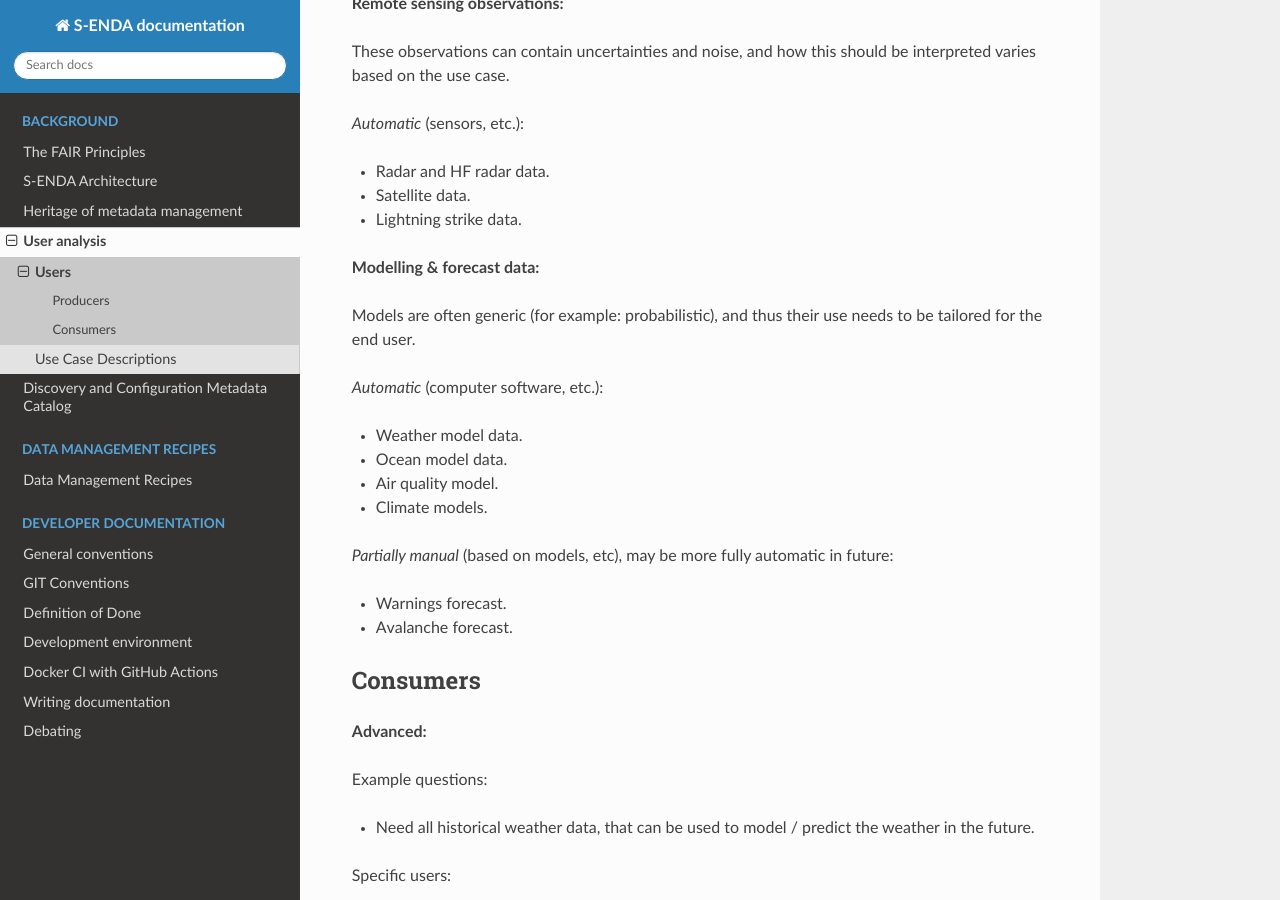
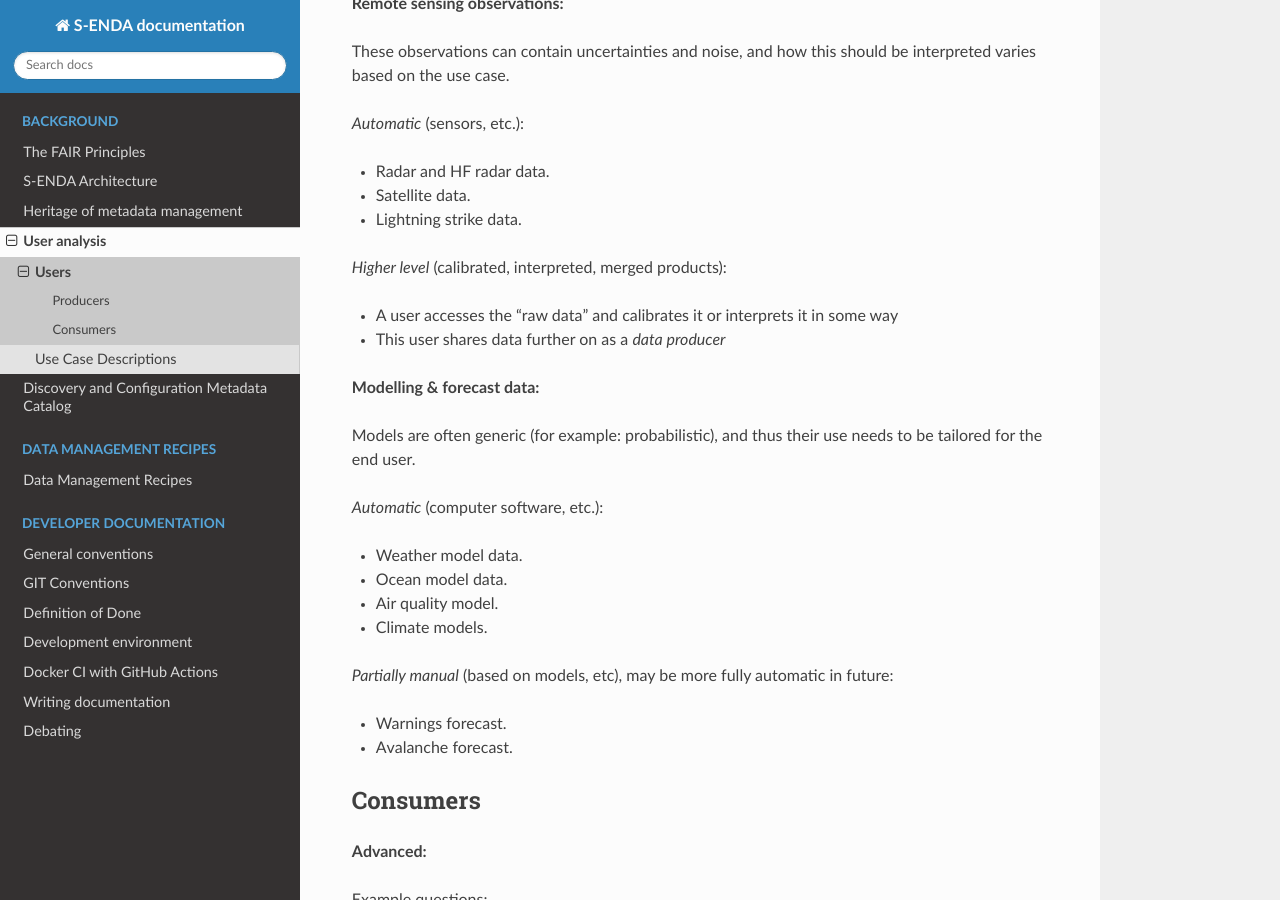
Before and after one commit to metno/S-ENDA-documentation, a Sphinx documentation site: the page built from source/users.rst, in a window 1280 px wide and 900 px high, scrolled down 992 px. Built offline with Sphinx 7.4.7 and the Read the Docs theme 2.0.0, drawn with Linux system fonts in a browser that asks for light colours.

Commit message:
GH-209: some input regarding satellite data

```diff
--- a/source/users.rst
+++ b/source/users.rst
@@ -57,6 +57,11 @@ These observations can contain uncertainties and noise, and how this should be i
 * Satellite data.
 
 * Lightning strike data.
+
+*Higher level* (calibrated, interpreted, merged products):
+
+* A user accesses the "raw data" and calibrates it or interprets it in some way
+* This user shares data further on as a *data producer*
 
 **Modelling & forecast data:**
 
```
